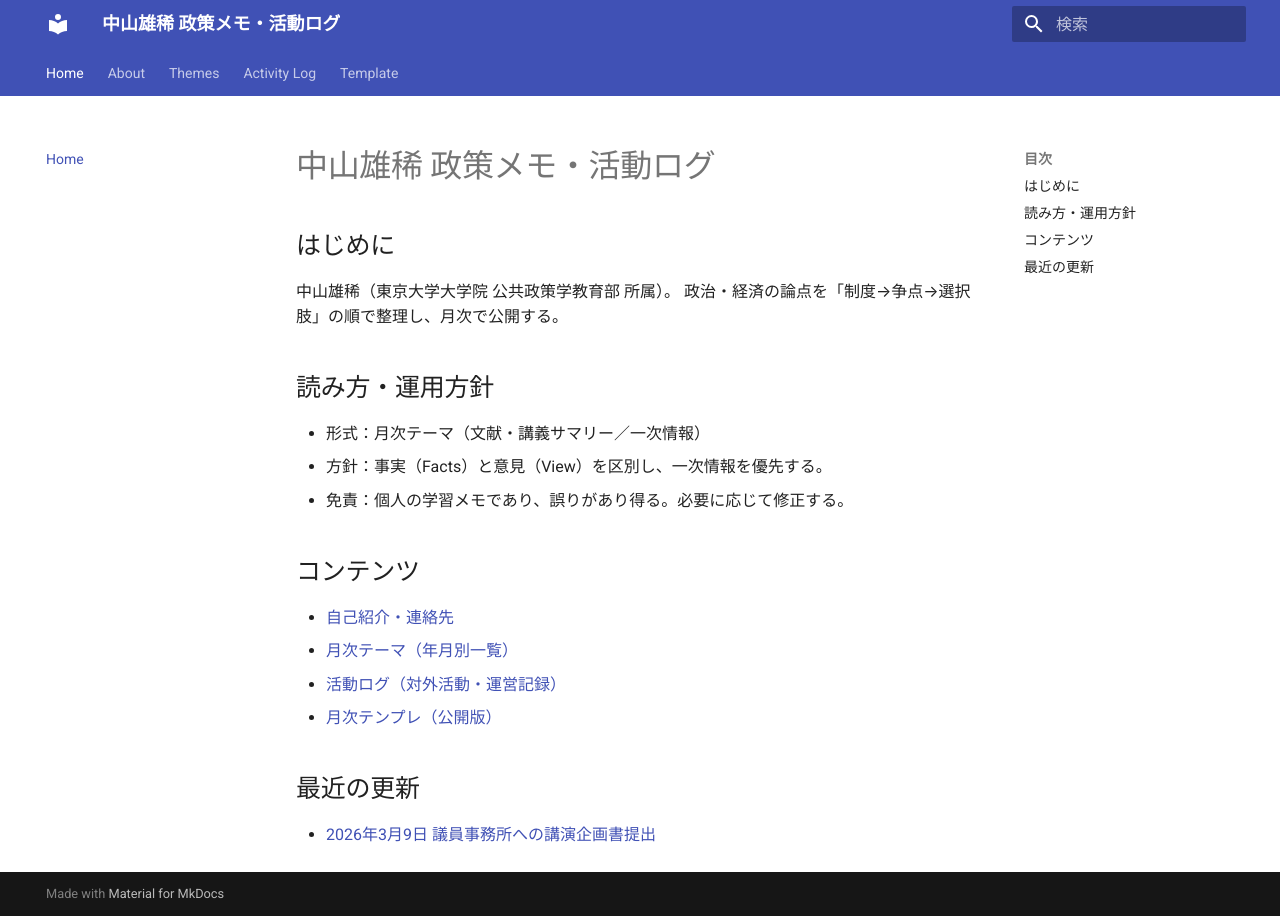
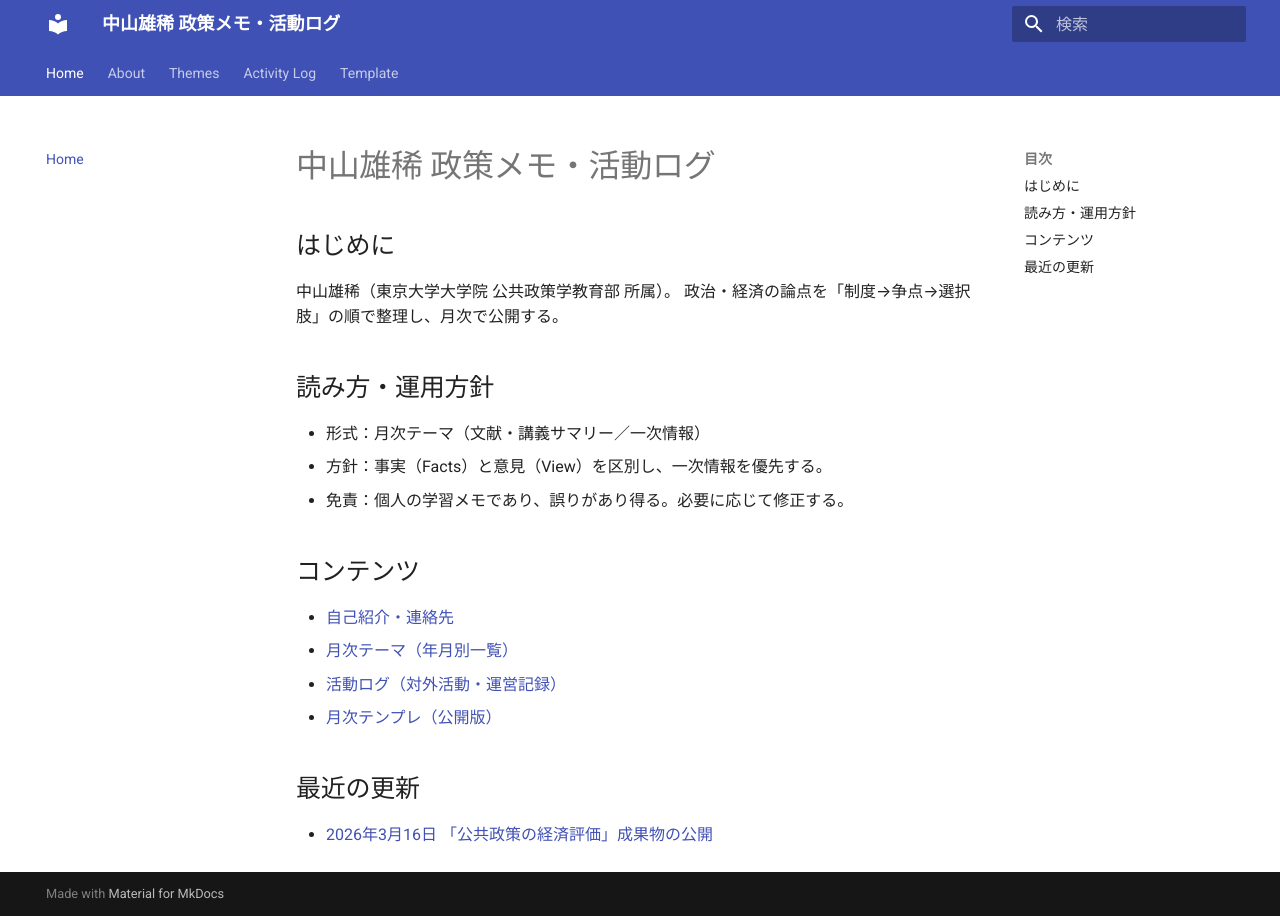
Before and after one commit to yu-ki-nakayama/policy-notes, an MkDocs documentation site: the page built from docs/index.md, in a window 1280 px wide. Built offline with MkDocs 1.6.1 and Material for MkDocs 9.7.7, drawn with Linux system fonts in a browser that asks for light colours.

Commit message:
Update index.md

```diff
--- a/docs/index.md
+++ b/docs/index.md
@@ -17,4 +17,4 @@
 
 
 ## 最近の更新
-- [2026年3月9日 議員事務所への講演企画書提出](activity/activity_20260309.md)
+- [2026年3月16日 「公共政策の経済評価」成果物の公開](activity/20260316.md)
```
